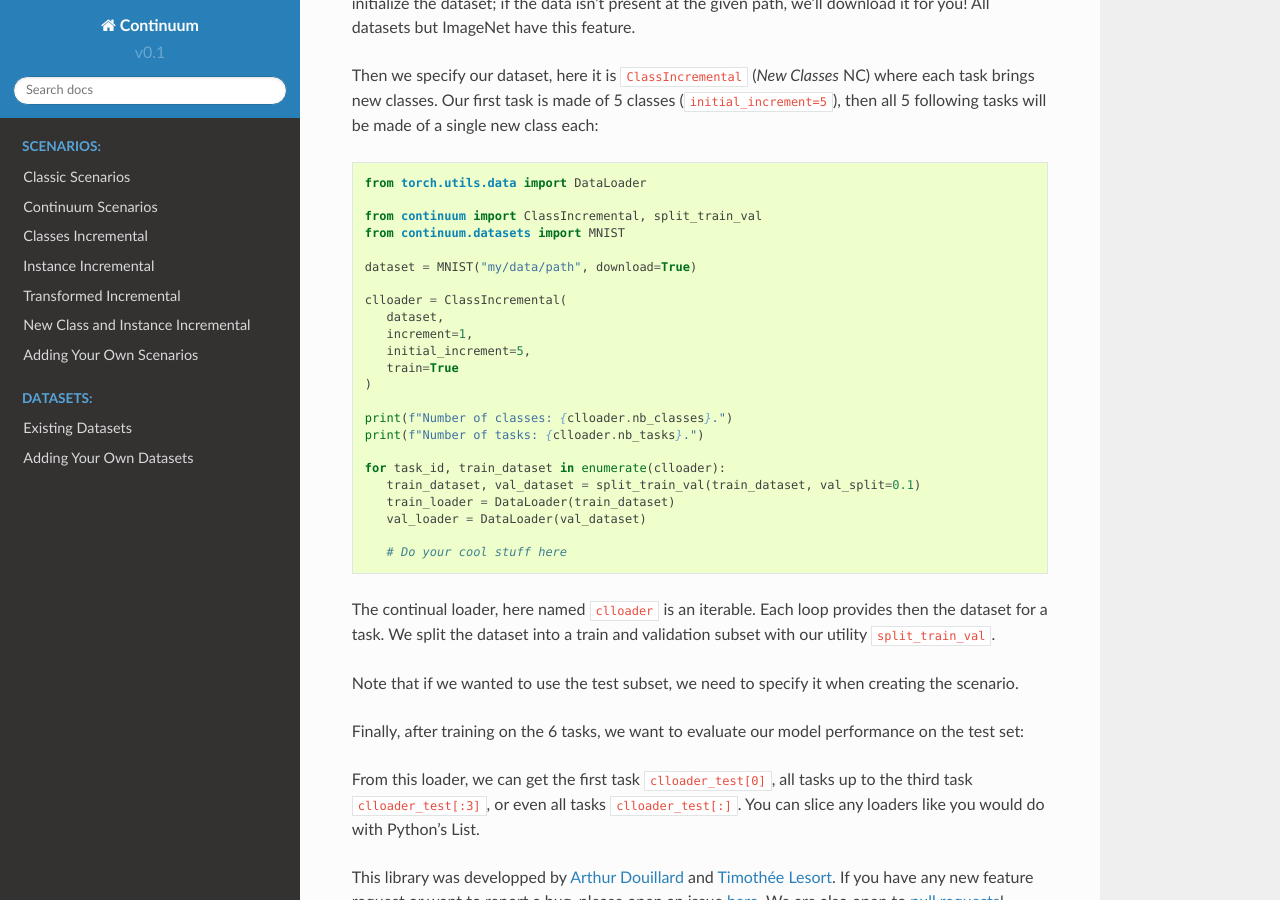
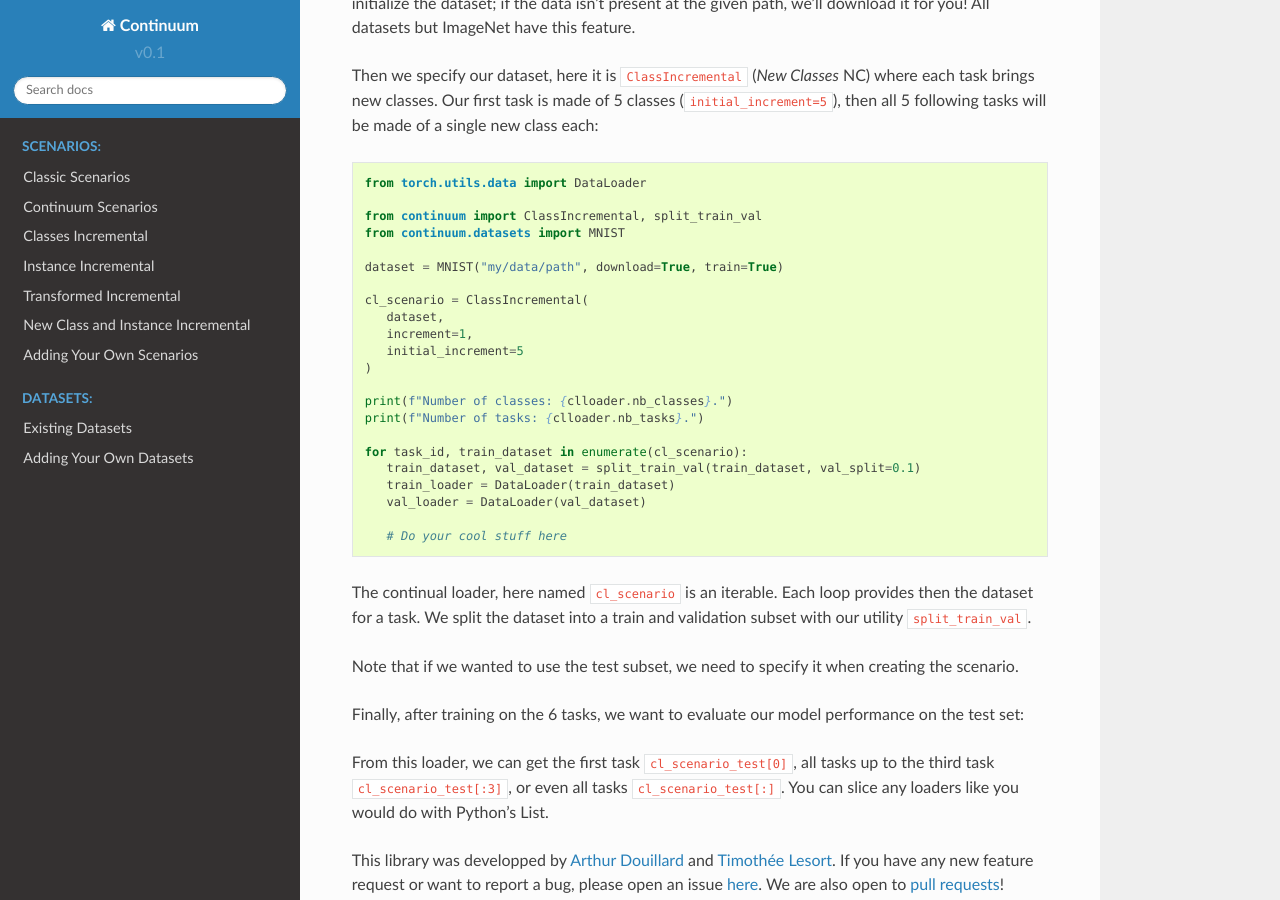
Before and after one commit to Continvvm/continuum, a Sphinx documentation site: the page built from docs/index.rst, in a window 1280 px wide and 900 px high, scrolled down 776 px. Built offline with Sphinx 7.4.7 and the Read the Docs theme 2.0.0, drawn with Linux system fonts in a browser that asks for light colours.

Commit message:
code example fixed

```diff
--- a/docs/index.rst
+++ b/docs/index.rst
@@ -41,19 +41,18 @@ then all 5 following tasks will be made of a single new class each:
    from continuum import ClassIncremental, split_train_val
    from continuum.datasets import MNIST
 
-   dataset = MNIST("my/data/path", download=True)
+   dataset = MNIST("my/data/path", download=True, train=True)
 
-   clloader = ClassIncremental(
+   cl_scenario = ClassIncremental(
       dataset,
       increment=1,
-      initial_increment=5,
-      train=True
+      initial_increment=5
    )
 
    print(f"Number of classes: {clloader.nb_classes}.")
    print(f"Number of tasks: {clloader.nb_tasks}.")
 
-   for task_id, train_dataset in enumerate(clloader):
+   for task_id, train_dataset in enumerate(cl_scenario):
       train_dataset, val_dataset = split_train_val(train_dataset, val_split=0.1)
       train_loader = DataLoader(train_dataset)
       val_loader = DataLoader(val_dataset)
@@ -61,7 +60,7 @@ then all 5 following tasks will be made of a single new class each:
       # Do your cool stuff here
 
 
-The continual loader, here named :code:`clloader` is an iterable. Each loop provides then
+The continual loader, here named :code:`cl_scenario` is an iterable. Each loop provides then
 the dataset for a task. We split the dataset into a train and validation subset with
 our utility :code:`split_train_val`.
 
@@ -72,15 +71,15 @@ Finally, after training on the 6 tasks, we want to evaluate our model performanc
 on the test set:
 
 .. code-block:: python
-   clloader_test = ClassIncremental(
+   cl_scenario_test = ClassIncremental(
       dataset,
       increment=1,
       initial_increment=5,
       train=False
    )
 
-From this loader, we can get the first task :code:`clloader_test[0]`, all tasks up to the third
-task :code:`clloader_test[:3]`, or even all tasks :code:`clloader_test[:]`. You can slice
+From this loader, we can get the first task :code:`cl_scenario_test[0]`, all tasks up to the third
+task :code:`cl_scenario_test[:3]`, or even all tasks :code:`cl_scenario_test[:]`. You can slice
 any loaders like you would do with Python's List.
 
 
```
